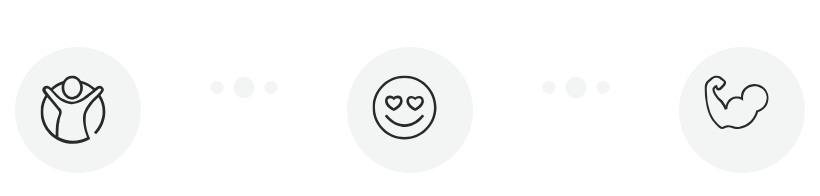
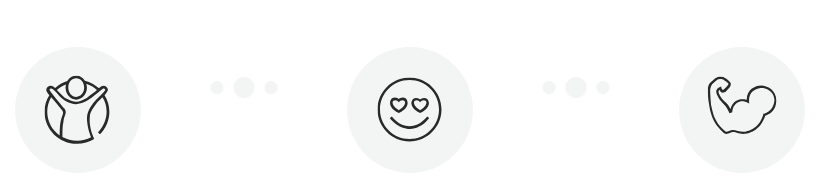
Before and after one commit to kreangel/chocco, a plain HTML site: page index.html in a window 1280 px wide. Shown: the part 1096-1292 px from the top of the page, 230-1050 px from the left. Drawn offline with nearby package versions, Linux system fonts and the light colour scheme.

Commit message:
fixed svg

```diff
--- a/css/components/benefit.scss
+++ b/css/components/benefit.scss
@@ -34,6 +34,8 @@
     transform: translate(-50%, -50%);
 }
 
+
+
 .benefit__title {
     font-size: rem(27px);
     font-weight: bold;
--- a/index.html
+++ b/index.html
@@ -93,9 +93,11 @@
                         <li class="benefits__item benefit">
                             <div class="benefit__image">
                                 <div class="benefit__image-wrapper">
-                                    <svg class="benefit__icon">
+                                    <div class="benefit__icon">
+                                        <svg class="benefit__svg" viewBox="-4 0 75 69">
                                             <use xlink:href="./img/sprite.svg#person"></use>
                                         </svg>
+                                    </div>
                                 </div>
                             </div>
                             <div class="benefit__text">
@@ -112,9 +114,11 @@
                         <li class="benefits__item benefit">
                             <div class="benefit__image">
                                 <div class="benefit__image-wrapper">
-                                    <svg class="benefit__icon">
+                                    <div class="benefit__icon">
+                                        <svg class="benefit__svg" viewBox="-5 -2 75 69">
                                             <use xlink:href="./img/sprite.svg#smile"></use>
                                         </svg>
+                                    </div>
                                 </div>
                             </div>
                             <div class="benefit__text">
@@ -131,9 +135,11 @@
                         <li class="benefits__item benefit">
                             <div class="benefit__image">
                                 <div class="benefit__image-wrapper">
-                                    <svg class="benefit__icon">
+                                    <div class="benefit__icon">
+                                        <svg class="benefit__svg" viewBox="-3 -1 70 69">
                                             <use xlink:href="./img/sprite.svg#hand"></use>
                                         </svg>
+                                    </div>
                                 </div>
                             </div>
                             <div class="benefit__text">
```
Also changed, not shown: img/icons/Group.svg (deleted). Lines whose indentation alone changed are shown as unchanged.
